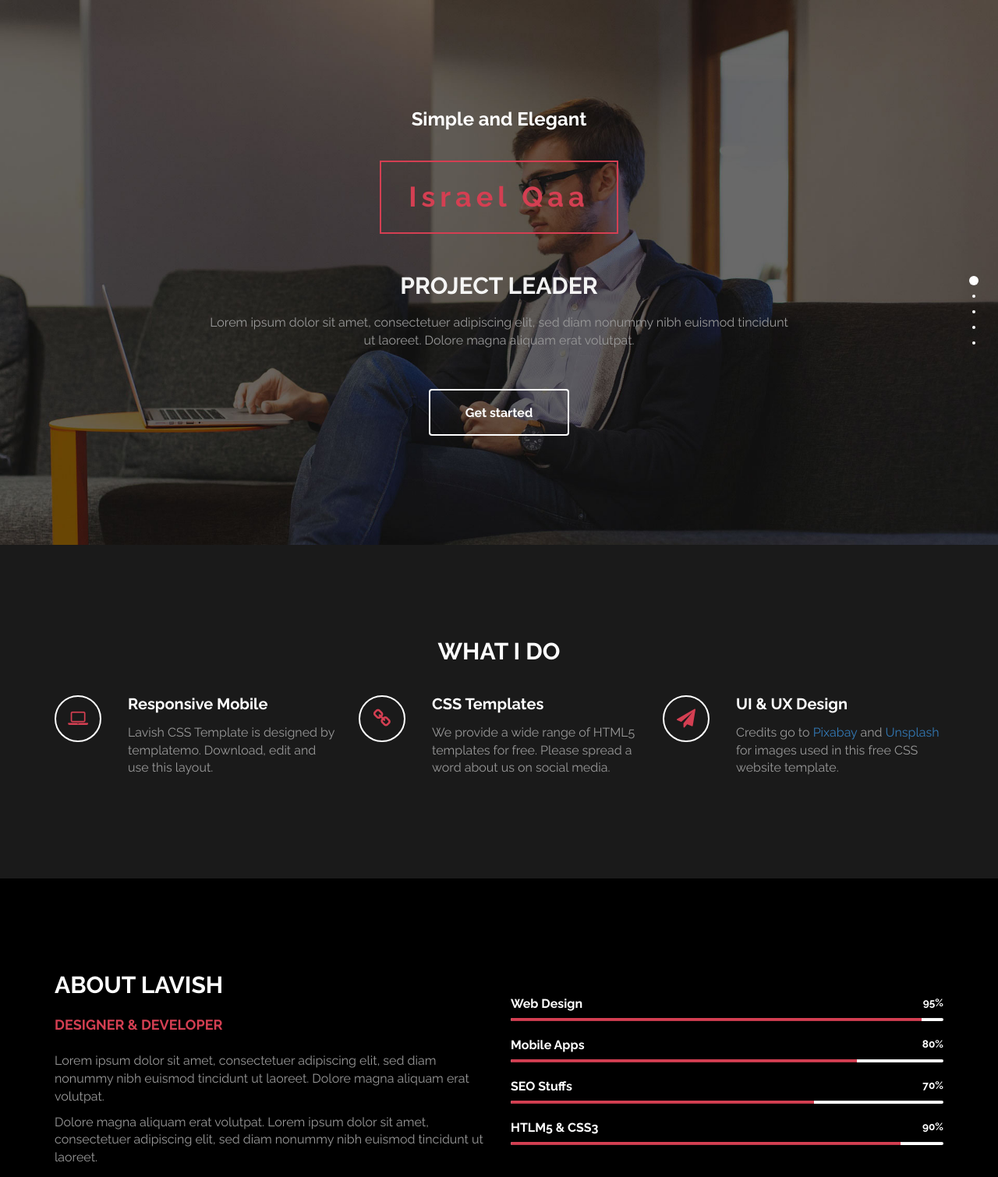
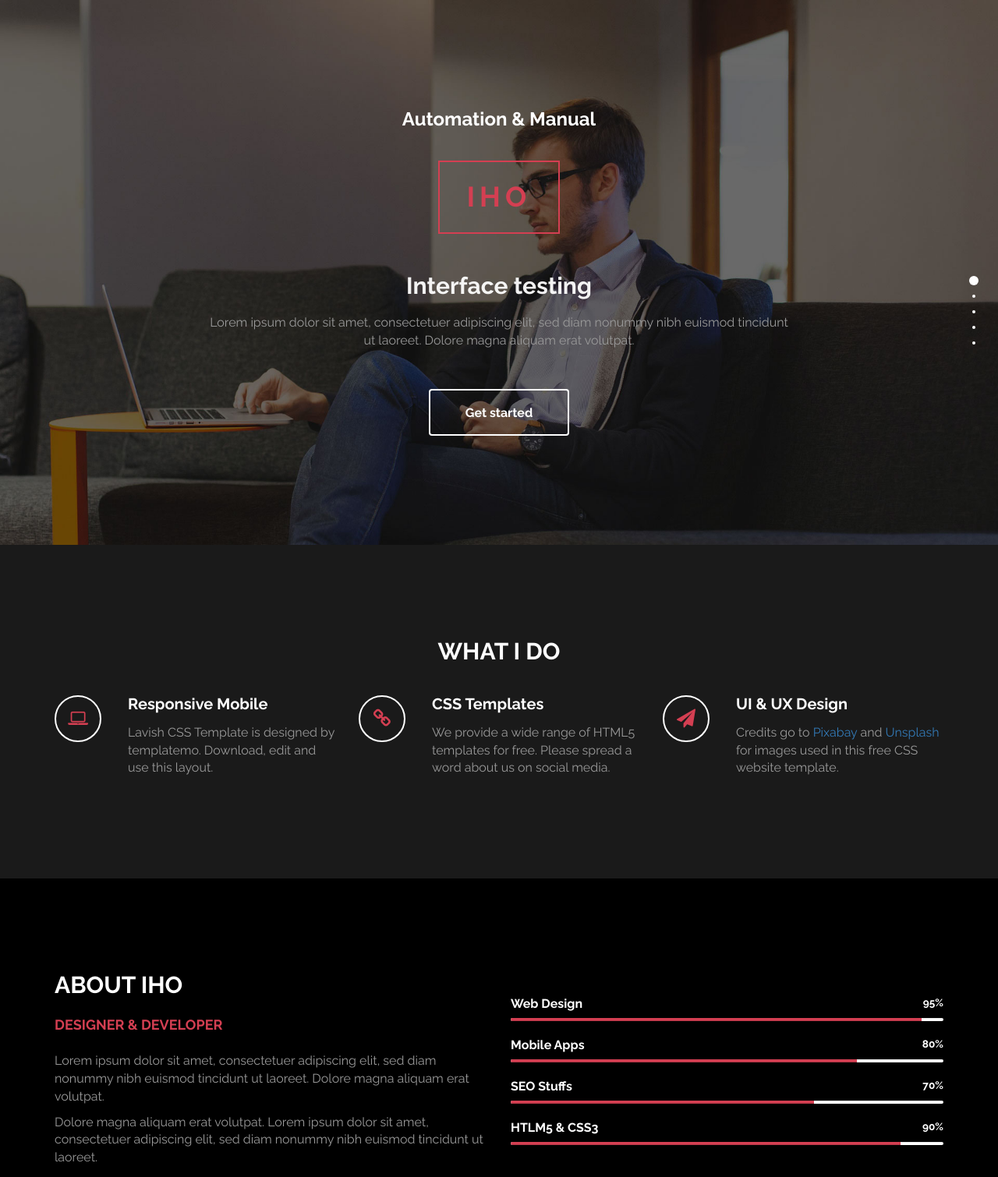
Before and after one commit to israeliho/iho, a plain HTML site: page index.html in a window 1280 px wide. Shown: the top 1510 px of the page at 78% size. Drawn offline with Linux system fonts and the light colour scheme.

Commit message:
i update and chage html file title, and head tag

```diff
--- a/index.html
+++ b/index.html
@@ -3,9 +3,9 @@
 	<head>
 		<meta charset="utf-8">
 
-		<title>Lavish - Free Responsive Template</title>
-		<meta name="keywords" content="">
-		<meta name="description" content="">
+		<title>Qa Automation Engineer In Israel - iho</title>
+		<meta name="keywords" content="Qa Automation Engineer">
+		<meta name="description" content="Qa Automation and manual testing Engineer In Israel (Junior 2021)">
         <meta name="author" content="templatemo">
         <!--
         Lavish HTML CSS Template
@@ -40,9 +40,9 @@
 				<div class="row">
 					<div class="col-md-2"></div>
 					<div class="col-md-8 wow fadeIn" data-wow-delay="0.9s">
-						<h3>Simple and Elegant</h3>
-						<h1>Israel Qaa</h1>
-						<h2 class="rotate">DESIGNER &AMP; DEVELOPER, UI &AMP; UX SPECIALIST, PROJECT LEADER</h2>
+						<h3>Automation & Manual</h3>
+						<h1>IHO</h1>
+						<h2 class="rotate">Functionality Testing, Usability testing, Interface testing, Performance testing, Security testing </h2>
 						<p>Lorem ipsum dolor sit amet, consectetuer adipiscing elit, sed diam nonummy nibh euismod tincidunt ut laoreet. Dolore magna aliquam erat volutpat.</p>
 						<a href="#work" class="btn btn-default smoothScroll wow fadeInUp" data-wow-delay="1s">Get started</a>
 					</div>
@@ -108,7 +108,7 @@
 			<div class="container">
 				<div class="row">
 					<div class="col-md-6 col-xs-11 wow fadeInLeft" data-wow-delay="0.9s">
-						<h2>ABOUT LAVISH</h2>
+						<h2>ABOUT IHO</h2>
 						<h4>DESIGNER &AMP; DEVELOPER</h4>
 						<p>Lorem ipsum dolor sit amet, consectetuer adipiscing elit, sed diam nonummy nibh euismod tincidunt ut laoreet. Dolore magna aliquam erat volutpat.</p>
 						<p>Dolore magna aliquam erat volutpat. Lorem ipsum dolor sit amet, consectetuer adipiscing elit, sed diam nonummy nibh euismod tincidunt ut laoreet.</p>
```
